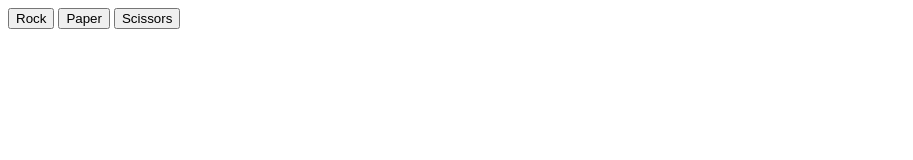
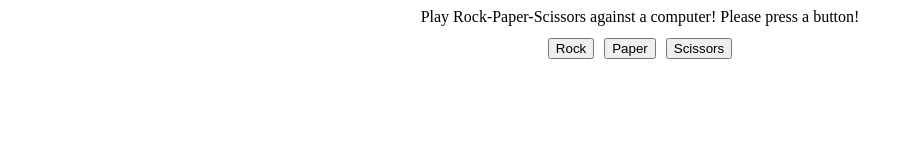
Before and after one commit to 95Shushi/rock-paper-scissors-odin, a plain HTML site: page index.html in a window 1280 px wide. Shown: the whole page, without its empty margins (0-913 px from the left). Drawn offline with Linux system fonts and the light colour scheme.

Commit message:
Add result div with changing content

```diff
--- a/index.html
+++ b/index.html
@@ -5,11 +5,26 @@
     <meta http-equiv="X-UA-Compatible" content="IE=edge">
     <meta name="viewport" content="width=device-width, initial-scale=1.0">
     <title>Console Rock Paper Scissors</title>
+    <style>
+        .buttons {
+            display: flex;
+            justify-content: center;
+            gap: 10px;
+        }
+
+        #result {
+            text-align: center;
+            min-height: 30px;
+        }
+    </style>
     <script src="rock-paper-scissors.js" defer></script>
 </head>
 <body>
-    <button class="rock">Rock</button>
-    <button class="paper">Paper</button>
-    <button class="scissors">Scissors</button>
+    <div id="result">Play Rock-Paper-Scissors against a computer! Please press a button!</div>
+    <div class="buttons">
+        <button>Rock</button>
+        <button>Paper</button>
+        <button>Scissors</button>
+    </div>
 </body>
 </html>
--- a/rock-paper-scissors.js
+++ b/rock-paper-scissors.js
@@ -48,7 +48,8 @@ function game() {
     let playerSelection = this.textContent.toLowerCase();
     let result = "";
 
-    console.log(`${playRound(playerSelection, computerSelection)}`);
+    resultDiv = document.querySelector("#result")
+    resultDiv.textContent = `${playRound(playerSelection, computerSelection)}`
 
     if (result === "W") {
         playerScore++;
```
